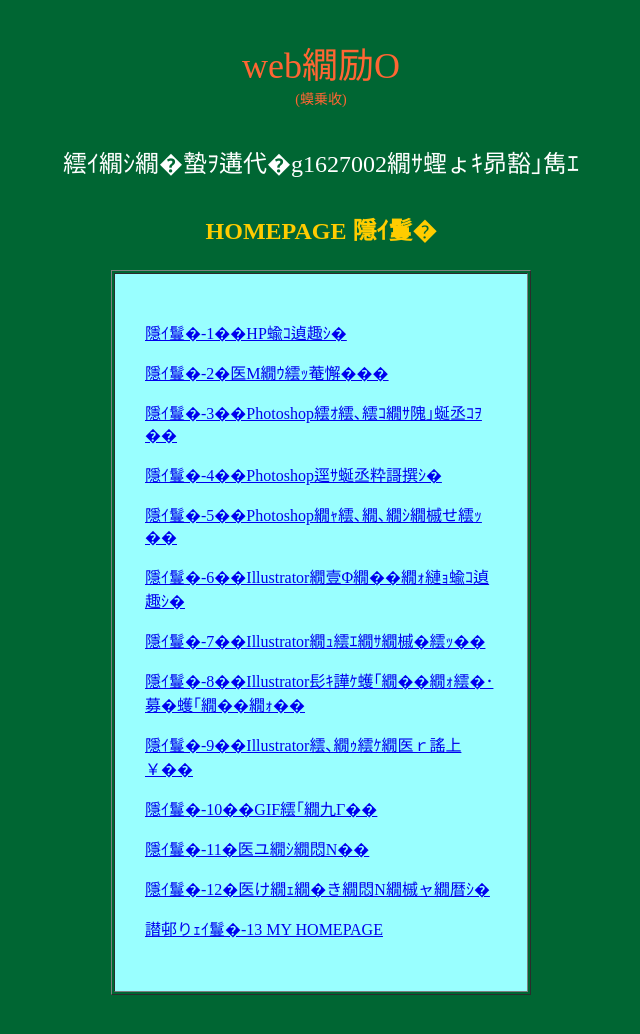
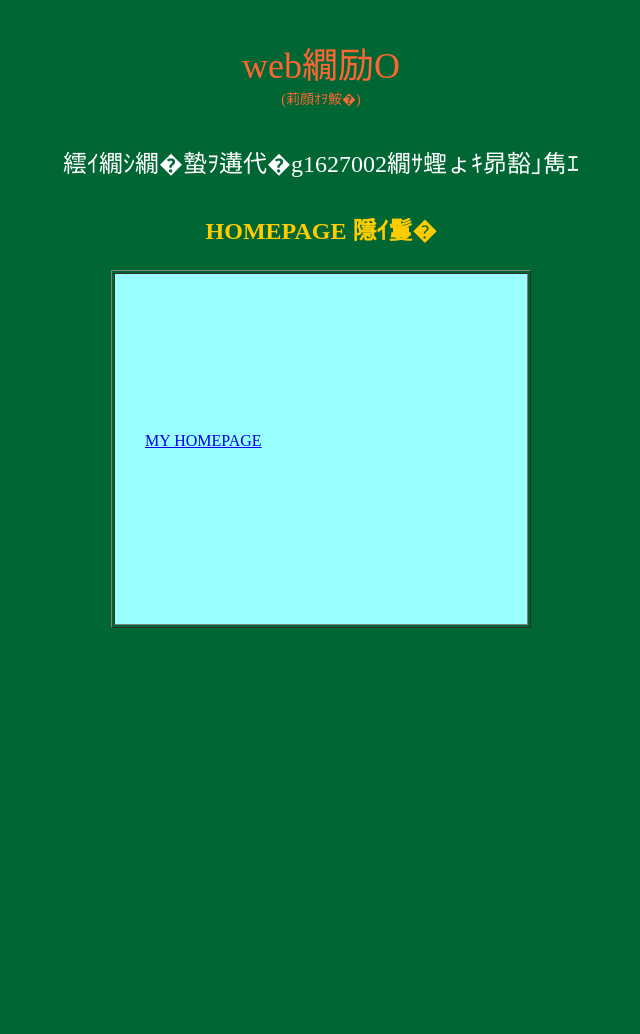
Before and after one commit to miyuhann/kadai, a plain HTML site: page index.html in a window 1280 px wide. Shown: the whole page, without its empty margins (319-959 px from the left). After the commit the page ends 800 px from the top, so only its background shows below. Drawn offline with Linux system fonts and the light colour scheme.

Commit message:
Update index.html

```diff
--- a/index.html
+++ b/index.html
@@ -27,25 +27,13 @@ body {
 <body>
 <div align="center">
   <p class="style6">webプロ<br>
-  <span class="style8">(小松)</span></p>
+  <span class="style8">(今給黎)</span></p>
   <p class="style3">ゲーム学科・g1627002・市川　正貴</p>
   <p class="style5"> HOMEPAGE 課題</p>
   <table width="420" height="299" border="1" cellpadding="30">
     <tr>
-      <td height="290" bordercolor="#336666" bgcolor="#99FFFF">
-	<p align="left"><a href="link1_1.html">課題-1（HP基礎）</a></p>
-	<p align="left"><a href="link1_2.html">課題-2（リンク作成）</a></p>
-        <p align="left"><a href="link1_3.html">課題-3（Photoshopサイズ・解像度）</a></p>
-        <p align="left"><a href="link1_4.html">課題-4（Photoshop画像合成）</a></p>
-        <p align="left"><a href="link1_5.html">課題-5（Photoshopレイヤーマスク）</a></p>
-        <p align="left"><a href="link1_6.html">課題-6（Illustratorペンツールの基礎）</a></p>
-        <p align="left"><a href="link1_7.html">課題-7（Illustratorロゴ・マーク）</a></p>
-        <p align="left"><a href="link1_8.html">課題-8（Illustrator長方形ツールや楕円形ツール）</a></p>
-        <p align="left"><a href="link1_9.html">課題-9（Illustratorイラストを描く）</a></p>
-        <p align="left"><a href="link1_10.html">課題-10（GIFアニメ）</a></p>
-        <p align="left"><a href="link1_11.html">課題-11（テーブル）</a></p>
-        <p align="left"><a href="link1_12.html">課題-12（クリッカブルマップ）</a></p>
-        <p align="left"><a href="link1_13.html">最終課題-13 MY HOMEPAGE</a></p>
+      <td height="290" bordercolor="#336666" bgcolor="#99FFFF"
+        <p align="left"><a href="link1_13.html"> MY HOMEPAGE</a></p>
         <p align="left" class="style1"></p></td>
     </tr>
   </table>
```
